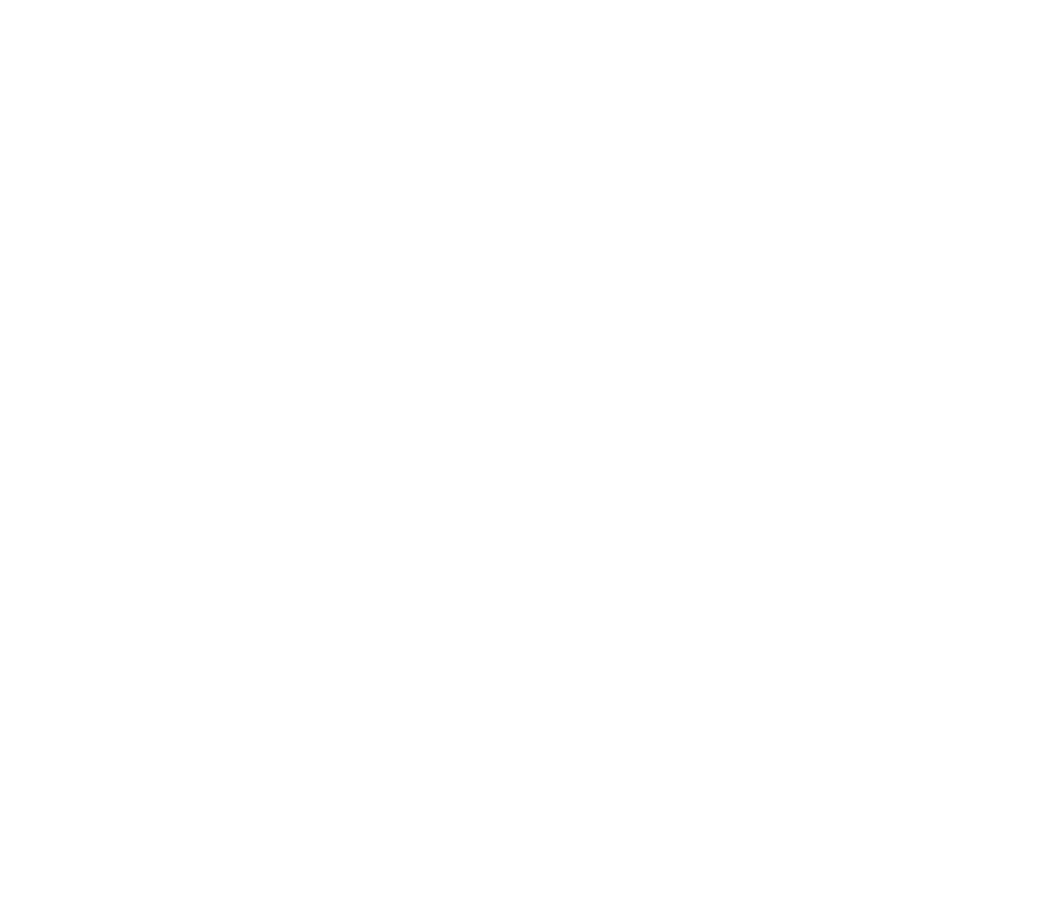
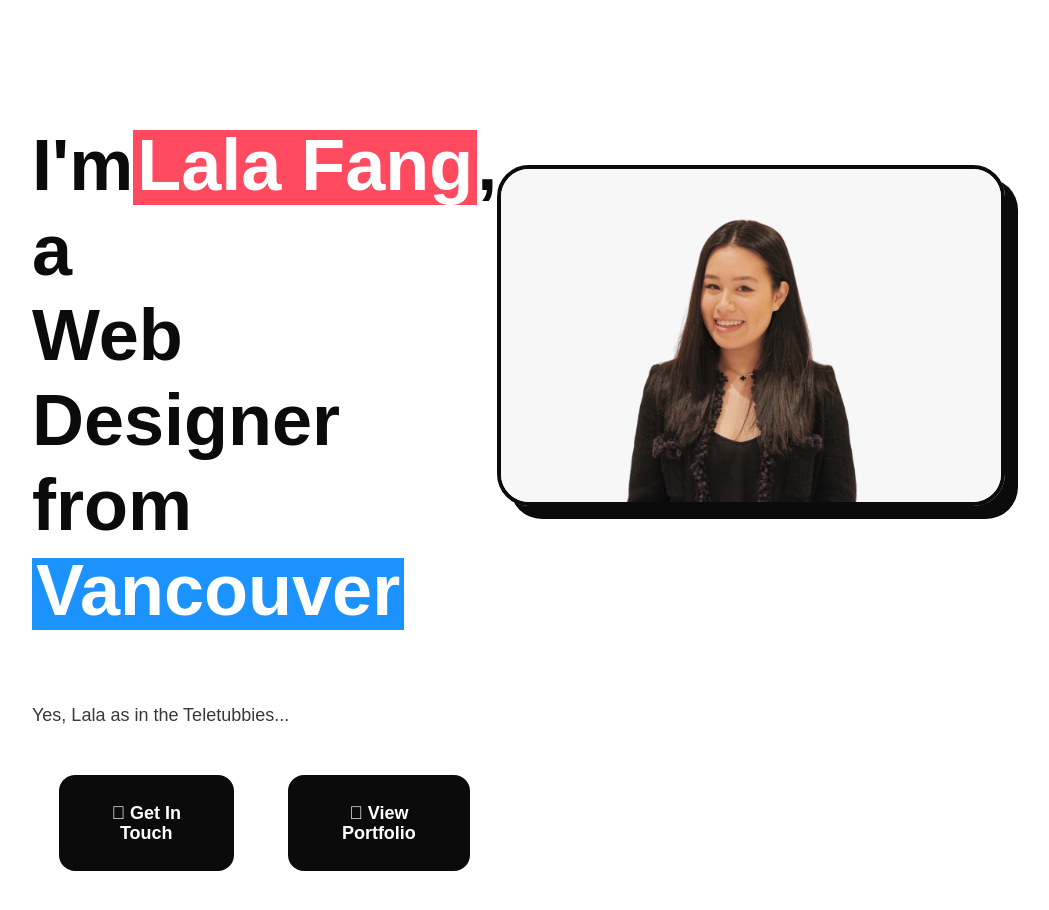
Before and after one commit to lalafang33/portfolio, a React (Create React App) app in the folder portfolio/: page / in a window 1280 px wide. Shown: the part 180-1090 px from the top of the page, without its empty margins (184-1233 px from the left). Before the commit the page ends 800 px from the top, so only its background shows below. Built offline with nearby package versions, Linux system fonts and the light colour scheme.

Commit message:
completed drafting the intro section

```diff
--- a/portfolio/src/App.js
+++ b/portfolio/src/App.js
@@ -1,10 +1,12 @@
 import React from "react"
 import Navbar from "./components/Navbar";
+import Intro from "./components/Intro";
 
 function App() {
   return (
     <div className="App">
       <Navbar/>
+      <Intro/>
     </div>
   );
 }
--- /dev/null
+++ b/portfolio/src/components/Intro.css
@@ -0,0 +1,110 @@
+body {
+  font-family: Onest, sans-serif;
+  color: rgb(57, 57, 57);
+  font-size: 18px;
+  line-height: 1.667em;
+  font-weight: 500;
+}
+html.w-mod-touch * {
+  background-attachment: scroll !important;
+}
+
+.intro-container {
+  padding-top: 93px;
+  padding-bottom: 148px;
+  position: relative;
+  margin: 8em;
+  margin-top: 0;
+}
+
+.intro-text {
+  margin-right: auto;
+  margin-left: auto;
+  box-sizing: border-box;
+  display: flex;
+  flex-direction: column;
+}
+
+.intro-text > p {
+  white-space: nowrap;
+}
+
+.intro-inner-text {
+  color: rgb(11, 11, 11);
+  font-size: 72px;
+  line-height: 1.181em;
+  font-weight: 700;
+}
+.name {
+  padding-right: 4px;
+    padding-left: 4px;
+    background-image: linear-gradient(transparent 6%, rgb(255, 74, 96) 0px);
+    color: rgb(255, 255, 255);
+    white-space: nowrap;
+}
+
+.designer {
+  color: rgb(11, 11, 11);
+  font-size: 72px;
+  line-height: 1.181em;
+  font-weight: 700;
+}
+
+.place {
+  padding-right: 4px;
+  padding-left: 4px;
+  background-image: linear-gradient(transparent 10%, rgb(28, 146, 255) 0px);
+  color: rgb(255, 255, 255);
+  white-space: nowrap;
+}
+
+.intro-btn {
+  display: flex;
+  -webkit-box-align: center;
+  align-items: center;
+}
+
+.btn:hover {
+  background-color: rgb(11, 11, 11);
+  transform: translate3d(0px, -3px, 0.01px);
+  color: rgb(255, 255, 255);
+  border-color: rgb(11, 11, 11);
+}
+
+.btn {
+  -webkit-box-pack: center;
+  justify-content: center;
+  background-color: rgb(11, 11, 11);
+  color: rgb(255, 255, 255);
+  font-size: 18px;
+  line-height: 1.111em;
+  font-weight: 700;
+  text-align: center;
+  transform-style: preserve-3d;
+  padding: 26px 38px;
+  border-style: solid;
+  border-width: 2px;
+  border-color: rgb(11, 11, 11);
+  border-radius: 16px;
+  transition: border-color 300ms ease 0s, background-color 300ms ease 0s, transform 300ms ease 0s, color 300ms ease 0s, -webkit-transform 300ms ease 0s;
+  text-decoration: none;
+  margin: 1.5em;
+}
+
+.me-img {
+    max-width: 500px;
+    width: 100%;
+    height: 100%;
+    box-shadow: rgb(11, 11, 11) 13px 13px 0px 0px;
+    border-style: solid;
+    border-width: 4px;
+    border-color: rgb(11, 11, 11);
+    border-radius: 32px;
+    margin-top: 5em;
+}
+
+.two-piece {
+  display: flex;
+  margin: 4em;
+  margin-top: 0em;
+}
--- /dev/null
+++ b/portfolio/src/components/Intro.js
@@ -0,0 +1,35 @@
+import React from "react";
+import "./Intro.css"
+import me from "../images/me.jpg"
+
+export default function Intro() {
+
+  return (
+    <div className="intro-container">
+      <div className="two-piece">
+        <div className="intro-text">
+          <h1 className="intro-inner-text">
+             I'm
+           <span className="name">Lala Fang</span>
+            , a
+            <br></br>
+           <span className="designer"> Web Designer </span>
+             <span>from </span>
+           <span className="place">Vancouver</span>
+          </h1>
+          <p>Yes, Lala as in the Teletubbies... </p>
+          <div className="intro-btn">
+            <a className="btn">
+            <span>  </span>
+              Get In Touch</a>
+            <a className="btn">
+            <span>  </span>
+            View Portfolio</a>
+          </div>
+        </div>
+        <img src={me} className="me-img" loading="eager"  />
+      </div>
+
+    </div>
+  )
+}
```
Also changed, not shown: portfolio/src/images/me.jpg (added).
